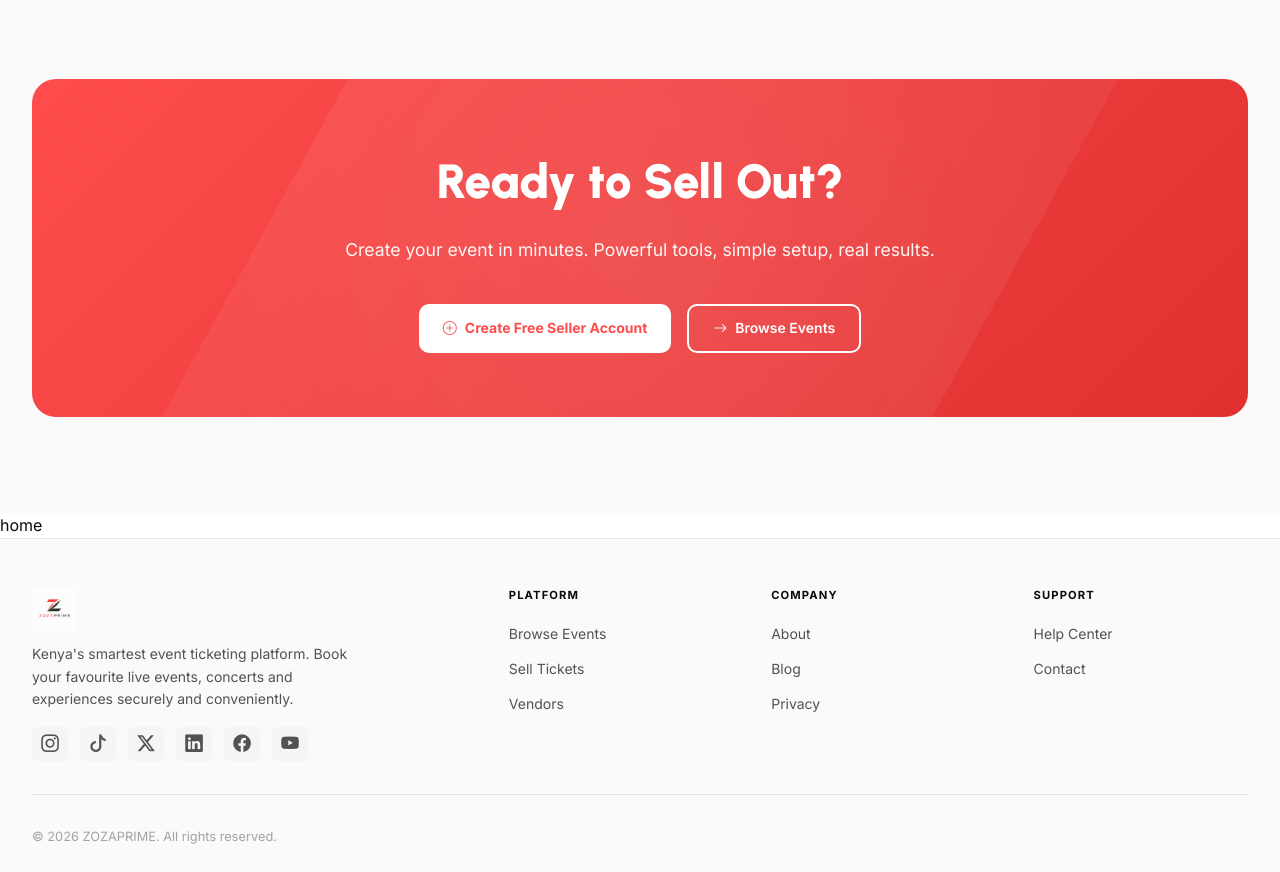
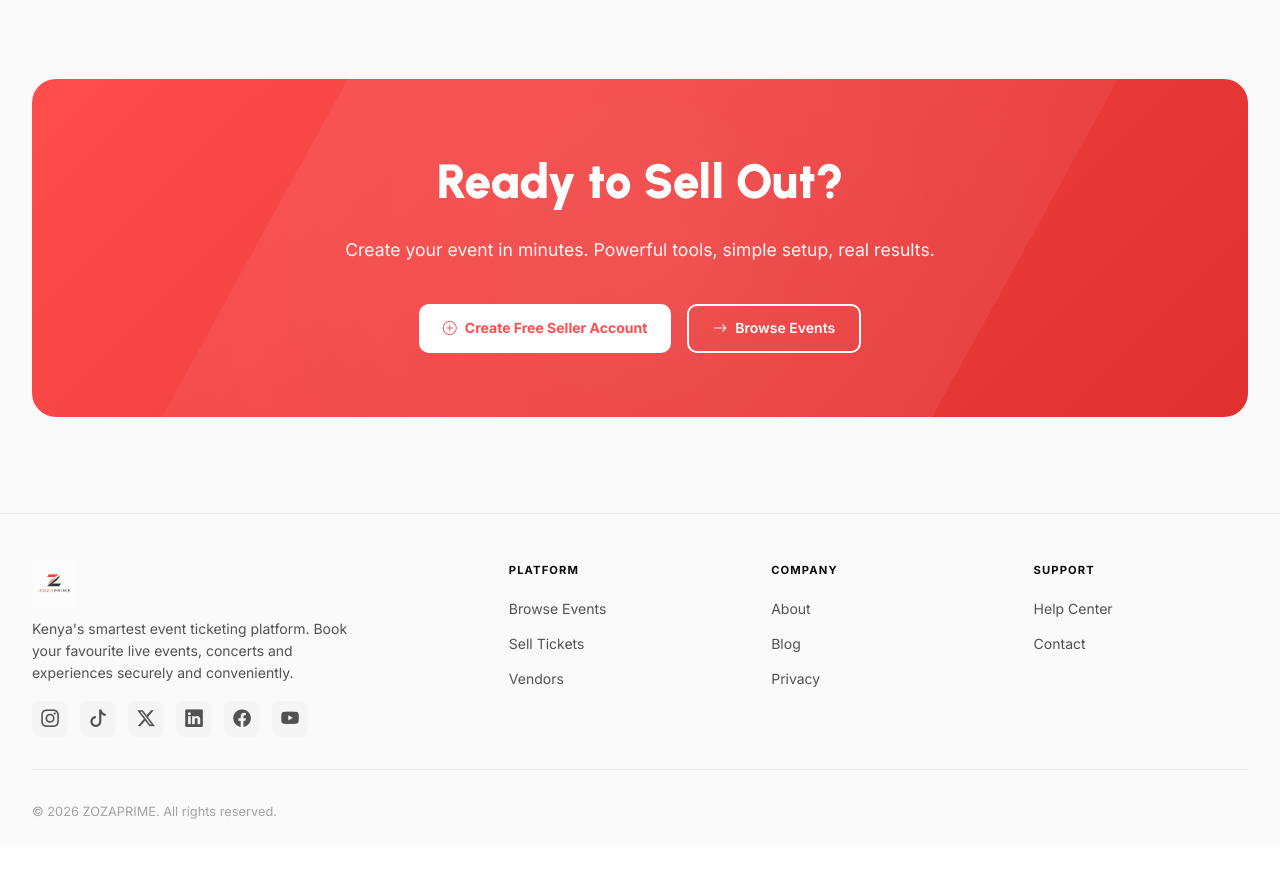
Before and after one commit to Guandaru254/vibeninjas, a Django app: page / in a window 1280 px wide. Shown: the part 2730-3602 px from the top of the page. After the commit the page ends 3549 px from the top, so only its background shows below. Run offline with Django 5.2, Linux system fonts and the light colour scheme; data that the repository does not hold is empty.

Commit message:
Typo Fix

```diff
--- a/events/templates/events/home.html
+++ b/events/templates/events/home.html
@@ -1020,6 +1020,6 @@
             </div>
         </div>
     </div>
-</section>home
+</section>
 
 {% endblock %}
```
